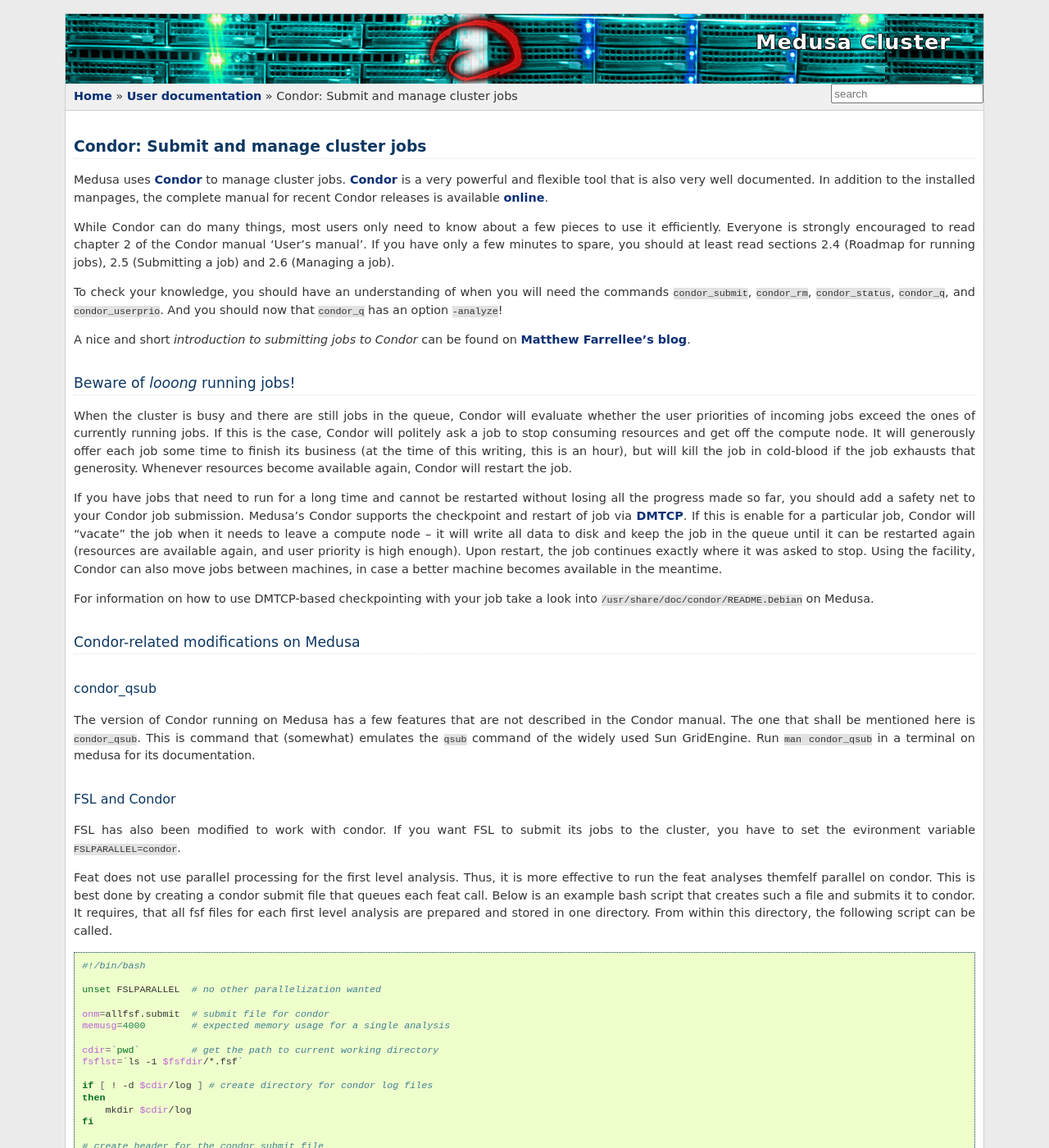
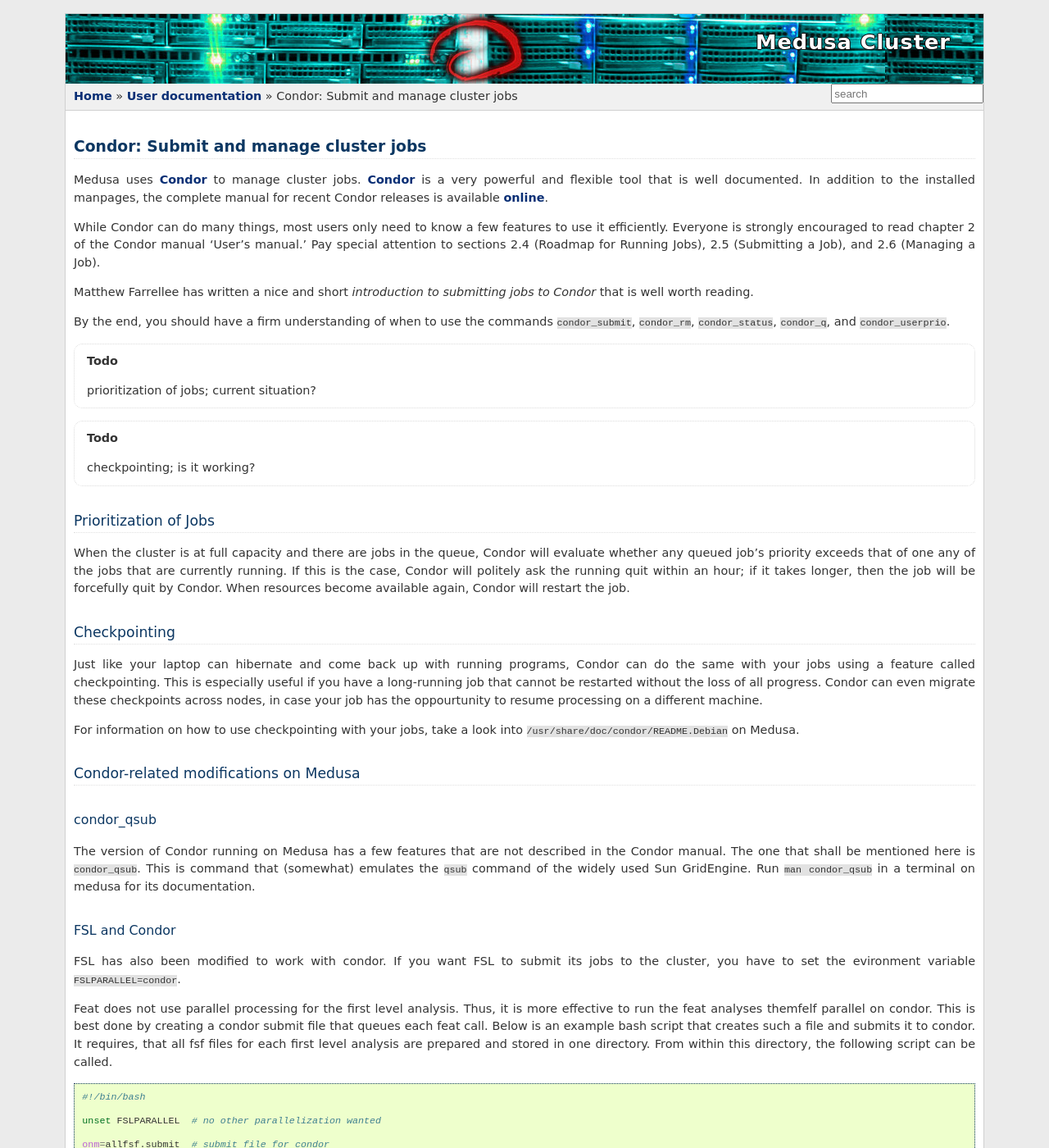
Before and after one commit to psychoinformatics-de/ipsy-docs, a Sphinx documentation site: the page built from source/userdoc/condor.rst, in a window 1280 px wide and 1400 px high. Shown: the whole window at 82% size. Built offline with Sphinx 7.4.7, drawn with Linux system fonts in a browser that asks for light colours; formulas are drawn with MathJax 3; some of the changed text lies outside the part shown.

Commit message:
Cleanup half of the Condor docs.

```diff
--- a/source/userdoc/condor.rst
+++ b/source/userdoc/condor.rst
@@ -6,65 +6,56 @@
 **************************************
 Condor: Submit and manage cluster jobs
 **************************************
-
 Medusa uses Condor_ to manage cluster jobs. Condor_ is a very powerful and
-flexible tool that is also very well documented. In addition to the installed
+flexible tool that is well documented. In addition to the installed
 manpages, the complete manual for recent Condor releases is available `online
 <http://research.cs.wisc.edu/condor/manual/>`_.
 
 .. _Condor: http://research.cs.wisc.edu/condor/
 
-While Condor can do many things, most users only need to know about a few
-pieces to use it efficiently. Everyone is strongly encouraged to read chapter
-2 of the Condor manual 'User's manual'. If you have only a few minutes to spare,
-you should at least read sections 2.4 (Roadmap for running jobs), 2.5
-(Submitting a job) and 2.6 (Managing a job).
+While Condor can do many things, most users only need to know a few features
+to use it efficiently. Everyone is strongly encouraged to read chapter
+2 of the Condor manual 'User's manual.' Pay special attention to sections
+2.4 (Roadmap for Running Jobs), 2.5 (Submitting a Job), and 2.6 (Managing a Job).
 
-To check your knowledge, you should have an understanding of when you will
-need the commands ``condor_submit``, ``condor_rm``, ``condor_status``,
-``condor_q``, and ``condor_userprio``. And you should now that ``condor_q`` has
-an option ``-analyze``!
+Matthew Farrellee has written a nice and short `introduction to submitting jobs to Condor`
+that is well worth reading.
 
-A nice and short `introduction to submitting jobs to Condor` can be found on
-`Matthew Farrellee's blog`_.
+By the end, you should have a firm understanding of when to use the commands
+``condor_submit``, ``condor_rm``, ``condor_status``, ``condor_q``, and
+``condor_userprio``.
 
 .. _introduction to submitting jobs to Condor: http://spinningmatt.wordpress.com/2011/07/04/getting-started-submitting-jobs-to-condor/
-.. _Matthew Farrellee's blog: http://spinningmatt.wordpress.com/
 
-Beware of *looong* running jobs!
-================================
+.. todo:: prioritization of jobs; current situation?
 
-When the cluster is busy and there are still jobs in the queue, Condor will
-evaluate whether the user priorities of incoming jobs exceed the ones of
-currently running jobs. If this is the case, Condor will politely ask a job to
-stop consuming resources and get off the compute node. It will generously
-offer each job some time to finish its business (at the time of this writing,
-this is an hour), but will kill the job in cold-blood if the job exhausts that
-generosity. Whenever resources become available again, Condor will restart the job.
+.. todo:: checkpointing; is it working?
 
-If you have jobs that need to run for a long time and cannot be restarted
-without losing all the progress made so far, you should add a safety net to
-your Condor job submission. Medusa's Condor supports the checkpoint and restart of
-job via DMTCP_. If this is enable for a particular job, Condor will "vacate"
-the job when it needs to leave a compute node -- it will write all data to disk
-and keep the job in the queue until it can be restarted again (resources are
-available again, and user priority is high enough). Upon restart, the job
-continues exactly where it was asked to stop. Using the facility, Condor can
-also move jobs between machines, in case a better machine becomes available
-in the meantime.
+Prioritization of Jobs
+======================
+When the cluster is at full capacity and there are jobs in the queue, Condor
+will evaluate whether any queued job's priority exceeds that of one any of the
+jobs that are currently running. If this is the case, Condor will politely ask
+the running quit within an hour; if it takes longer, then the job will be
+forcefully quit by Condor. When resources become available again, Condor will
+restart the job.
 
-For information on how to use DMTCP-based checkpointing with your job take a
-look into ``/usr/share/doc/condor/README.Debian`` on Medusa.
+Checkpointing
+=============
+Just like your laptop can hibernate and come back up with running programs, Condor
+can do the same with your jobs using a feature called checkpointing. This is
+especially useful if you have a long-running job that cannot be restarted without
+the loss of all progress. Condor can even migrate these checkpoints across nodes,
+in case your job has the oppourtunity to resume processing on a different machine.
 
-.. _dmtcp: http://dmtcp.sourceforge.net/
-
+For information on how to use checkpointing with your jobs, take a look into
+``/usr/share/doc/condor/README.Debian`` on Medusa.
 
 Condor-related modifications on Medusa
 ======================================
 
 condor_qsub
 -----------
-
 The version of Condor running on Medusa has a few features that are not
 described in the Condor manual. The one that shall be mentioned here is
 ``condor_qsub``. This is command that (somewhat) emulates the ``qsub`` command
@@ -74,7 +65,6 @@ medusa for its documentation.
 
 FSL and Condor
 --------------
-
 FSL has also been modified to work with condor. If you want FSL to submit its
 jobs to the cluster, you have to set the evironment variable
 ``FSLPARALLEL=condor``.
```
Also changed, not shown: other parts of source/userdoc/condor.rst (+2 -2 lines).
